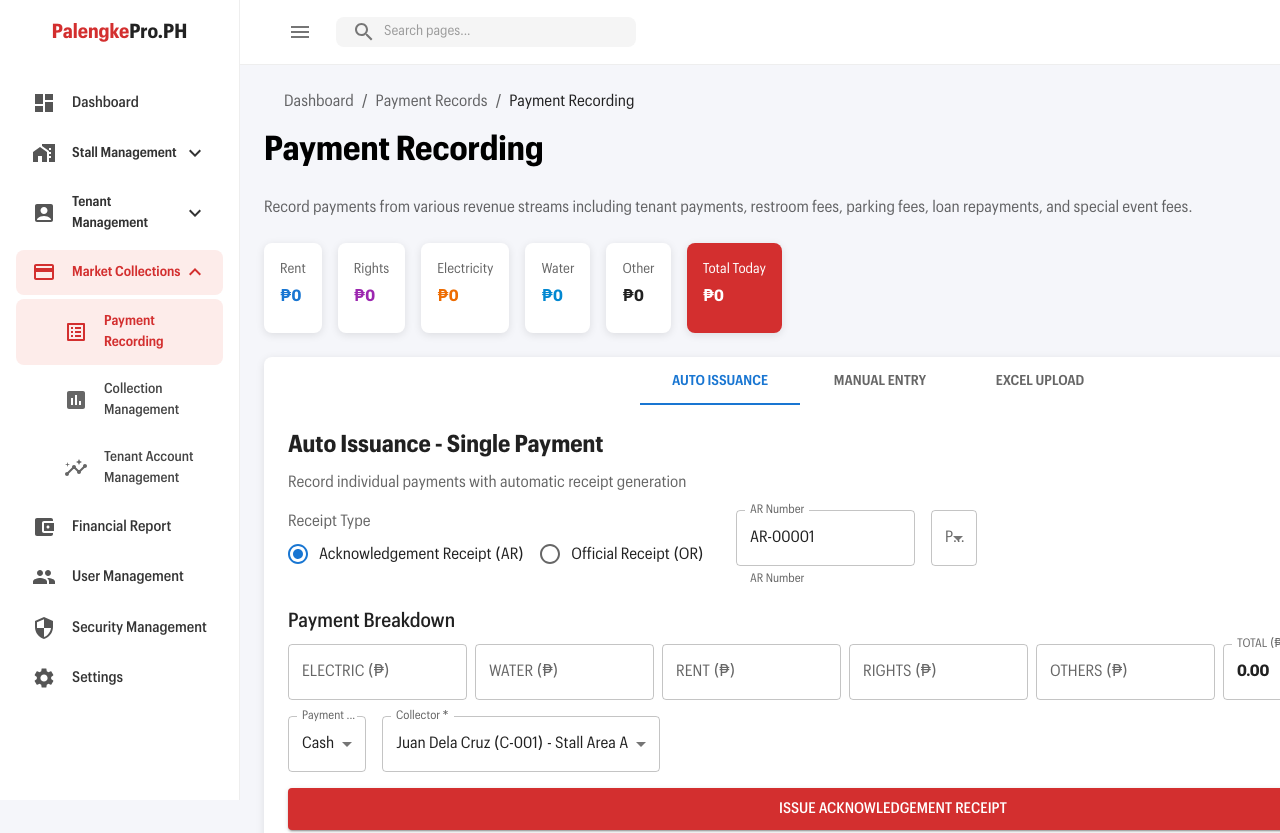
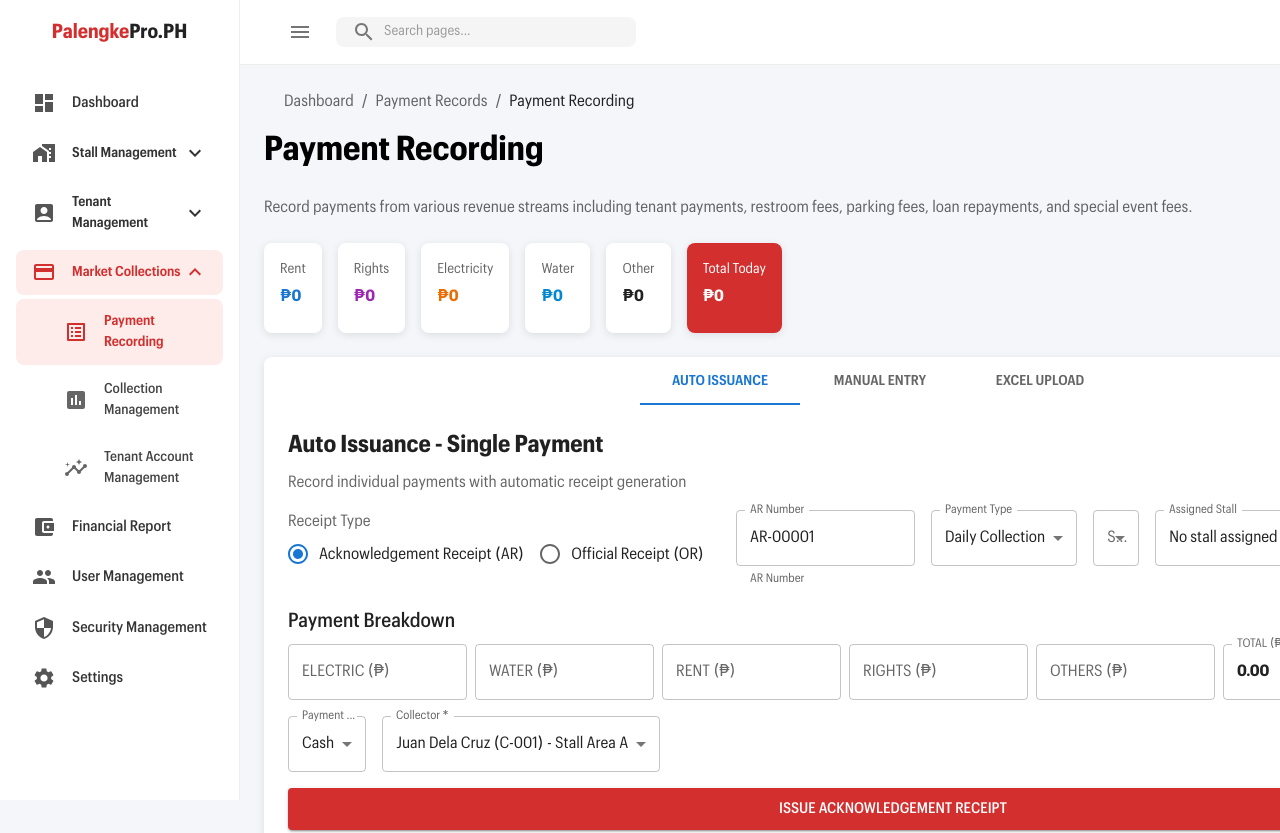
Before and after one commit to bcharles4/palengkeproph_test, a React (Create React App) app in the folder palengkeproph_frontend/: page /payment-recording in a window 1280 px wide. Shown: the top 833 px of the page. Built offline with nearby package versions, Linux system fonts and the light colour scheme; some icons are missing.

Commit message:
fix payment recording

```diff
--- a/palengkeproph_frontend/src/pages/payments/PaymentRecording.jsx
+++ b/palengkeproph_frontend/src/pages/payments/PaymentRecording.jsx
@@ -885,9 +885,21 @@ export default function PaymentRecording() {
           <Tab label="Excel Upload" />
         </Tabs>
 
-        {/* AUTO ISSUANCE TAB */}
           <TabPanel value={tabValue} index={0}>
             <Box>
+              {/* Ensure 'daily' is selected by default when Auto Issuance tab is active */}
+              {(() => {
+                const EnsureDailyDefault = () => {
+            useEffect(() => {
+              if (!paymentType && tabValue === 0) {
+                setPaymentType("daily");
+              }
+            }, [tabValue]); // run when tab changes
+            return null;
+                };
+                return <EnsureDailyDefault />;
+              })()}
+
               <Typography variant="h5" gutterBottom sx={{ fontWeight: 700, fontSize: { xs: '1.25rem', sm: '1.5rem' } }}>Auto Issuance - Single Payment</Typography>
               <Typography color="text.secondary" mb={2}>Record individual payments with automatic receipt generation</Typography>
 
```
Lines whose indentation alone changed are shown as unchanged.
